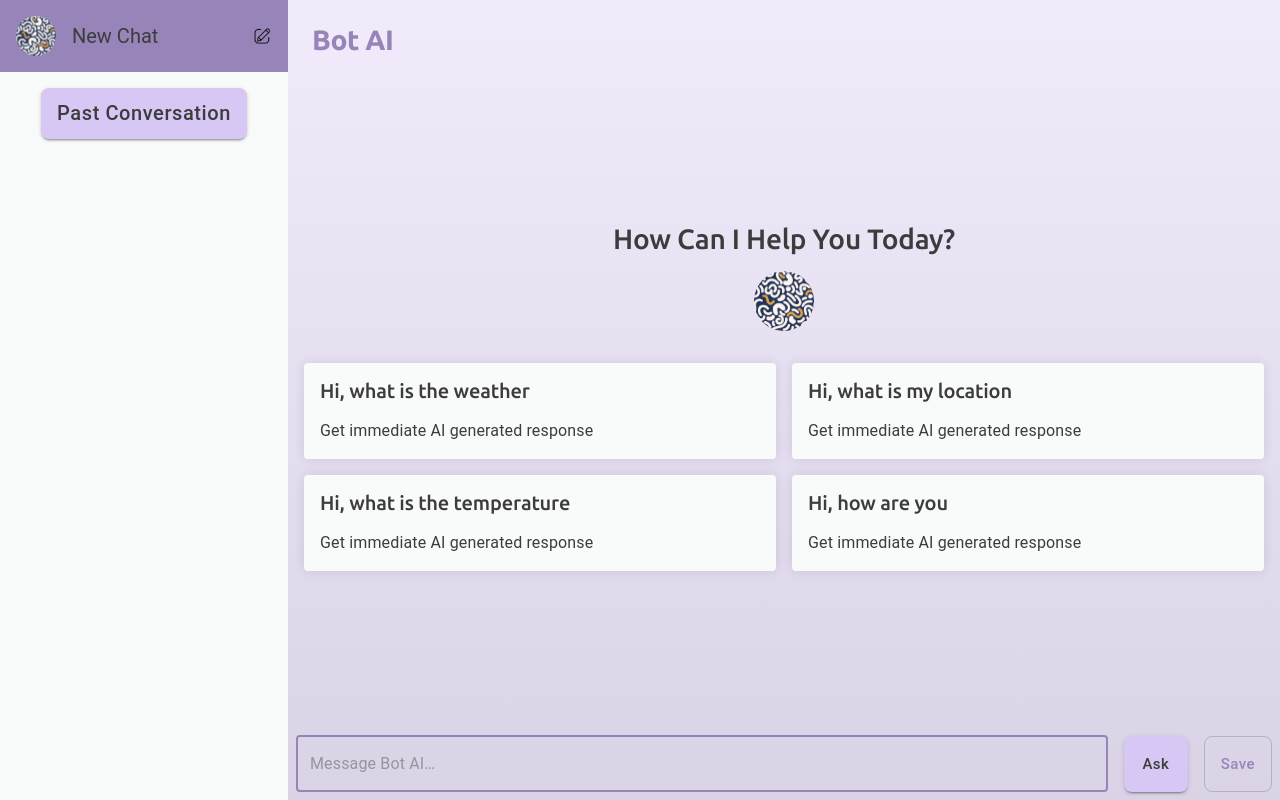
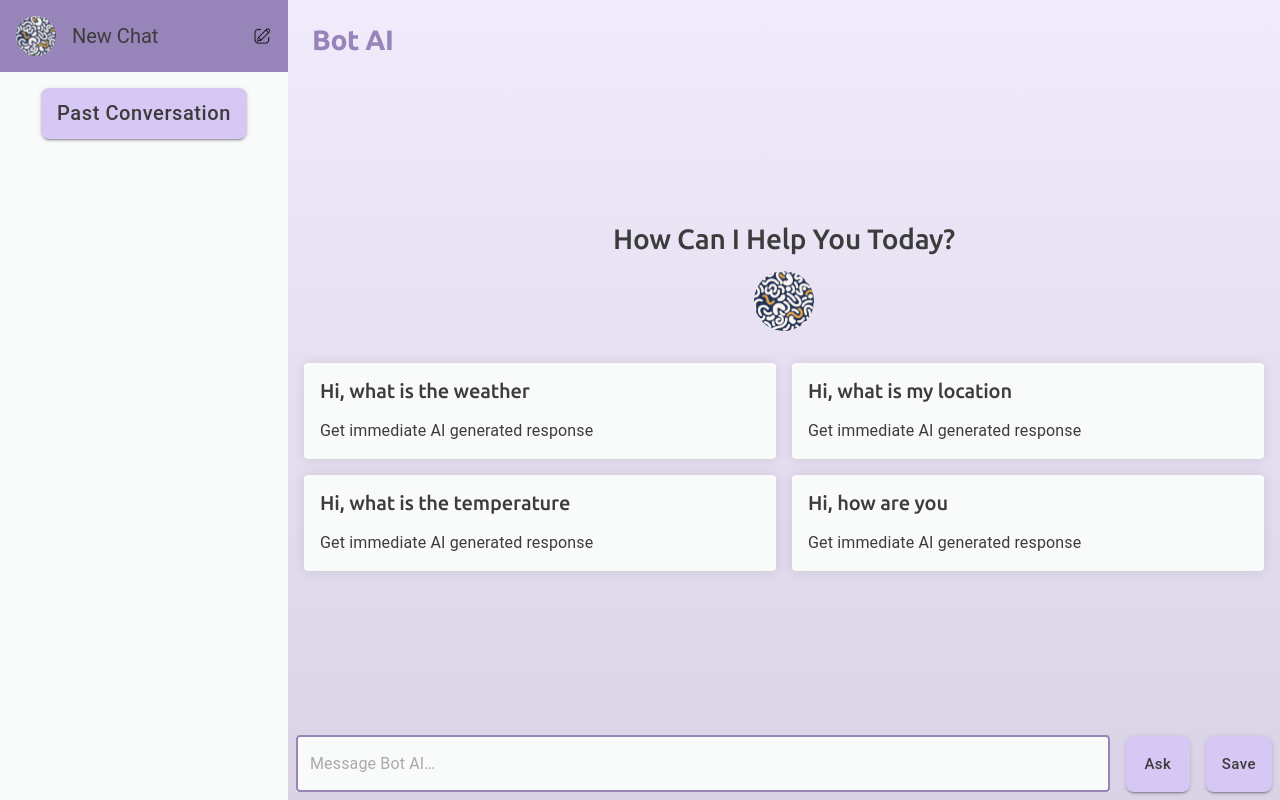
Before and after one commit to Mehulposh/BOTAI, a React (Vite) app: page / in a window 1280 px wide. Built offline with nearby package versions, Linux system fonts and the light colour scheme.

Commit message:
chanded background color of input

```diff
--- a/src/components/Input/InputBar.jsx
+++ b/src/components/Input/InputBar.jsx
@@ -53,7 +53,8 @@ function Input({chat,clearChat,setScroll,generateAIResponse}){
                     required
                     inputRef={inputRef}
                     sx={{
-                        flex: 1
+                        flex: 1,
+                        bgcolor: 'primary.white',
                     }}
                 />
                 <Button
@@ -64,7 +65,7 @@ function Input({chat,clearChat,setScroll,generateAIResponse}){
                     Ask
                 </Button>
                 <Button
-                    variant='outlined'
+                    variant='contained'
                     onClick={handleSave}
                     sx={{fontSize: 15, px: 2}}
                 >
```
